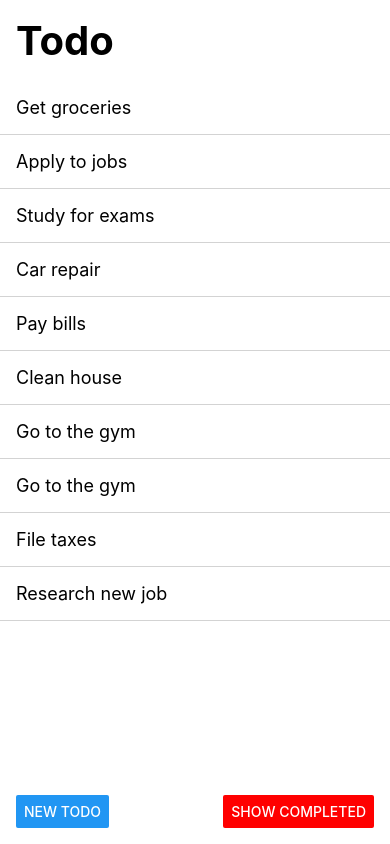
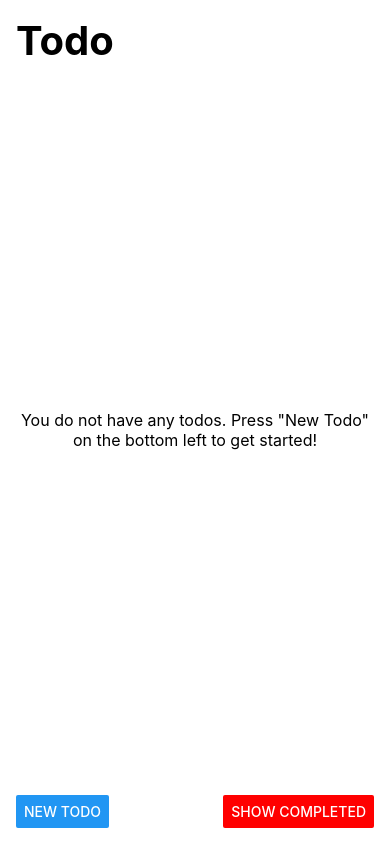
Before and after one commit to norbusonam/react-native-todo, a React Native app: screen / in a window 390 px wide. Built offline with nearby package versions, Linux system fonts and the light colour scheme.

Commit message:
persist data, removed dummy starter data

```diff
--- a/App.tsx
+++ b/App.tsx
@@ -1,17 +1,46 @@
-import React, { useState } from 'react';
+import React, { useEffect, useState } from 'react';
 import { SafeAreaView, StyleSheet } from 'react-native';
 import Footer from './componenets/Footer';
 import Header from './componenets/Header';
 import TodoList from './componenets/TodoList';
 import { Todo } from './interfaces/Todo';
-import { LongTodoList, ShortTodoList } from './data/InitialTodoLists';
 import { StatusBar } from 'expo-status-bar';
 import CenteredMessage from './componenets/CenteredMessage';
+import AsyncStorage from '@react-native-async-storage/async-storage';
+
+const storeTodos = async (todos: Todo[]) => {
+  try {
+    await AsyncStorage.setItem('todos', JSON.stringify(todos));
+  } catch (error) {
+    console.log(error);
+  }
+}
 
 const App: React.FC = () => {
 
-  const [todos, setTodos] = useState(LongTodoList);
+  const [todos, setTodos] = useState<Todo[]>([]);
   const [isViewingCompleted, setIsViewingCompleted] = useState(false);
+
+  useEffect(() => {
+    const getTodos = async () => {
+      try {
+        const todos = await AsyncStorage.getItem('todos');
+        if (todos) {
+          setTodos(JSON.parse(todos));
+        } else {
+          setTodos([]);
+        }
+      } catch (error) {
+        console.log(error);
+      }
+    }
+    getTodos();
+  }, []);
+
+  // store todos in async storage
+  useEffect(() => {
+    storeTodos(todos);
+  }, [todos]);
 
   const getTodosToDisplay = (): Todo[] => {
     return isViewingCompleted ?
--- a/data/InitialTodoLists.tsx
+++ /dev/null
@@ -1,92 +0,0 @@
-import { Todo } from "../interfaces/Todo";
-
-export const ShortTodoList: Todo[] = [
-  {
-    id: "a",
-    title: "Get groceries",
-    isCompleted: false,
-  },
-  {
-    id: "b",
-    title: "Finish homework",
-    isCompleted: true,
-  },
-  {
-    id: "c",
-    title: "Apply to jobs",
-    isCompleted: false,
-  },
-  {
-    id: "d",
-    title: "Study for exams",
-    isCompleted: false,
-  },
-];
-
-export const LongTodoList: Todo[] = [
-  {
-    id: "a",
-    title: "Get groceries",
-    isCompleted: false,
-  },
-  {
-    id: "b",
-    title: "Finish homework",
-    isCompleted: true,
-  },
-  {
-    id: "c",
-    title: "Apply to jobs",
-    isCompleted: false,
-  },
-  {
-    id: "d",
-    title: "Study for exams",
-    isCompleted: false,
-  },
-  {
-    id: "e",
-    title: "Car repair",
-    isCompleted: false,
-  },
-  {
-    id: "f",
-    title: "Pay bills",
-    isCompleted: false,
-  },
-  {
-    id: "g",
-    title: "Clean house",
-    isCompleted: false,
-  },
-  {
-    id: "h",
-    title: "Go to the gym",
-    isCompleted: false,
-  },
-  {
-    id: "i",
-    title: "Go to the gym",
-    isCompleted: false,
-  },
-  {
-    id: "j",
-    title: "File taxes",
-    isCompleted: false,
-  },
-  {
-    id: "k",
-    title: "Research new job",
-    isCompleted: false,
-  },
-  {
-    id: "l",
-    title: "Watch documentatry",
-    isCompleted: true,
-  },
-  {
-    id: "m",
-    title: "Go on a run",
-    isCompleted: true,
-  },
-];
--- a/package.json
+++ b/package.json
@@ -15,7 +15,8 @@
     "react-dom": "18.1.0",
     "react-native": "0.70.5",
     "react-native-web": "~0.18.9",
-    "expo-haptics": "~12.0.1"
+    "expo-haptics": "~12.0.1",
+    "@react-native-async-storage/async-storage": "~1.17.3"
   },
   "devDependencies": {
     "@babel/core": "^7.12.9",
```
Also changed, not shown: 1 other file (tests, documents, lock files or other folders).
